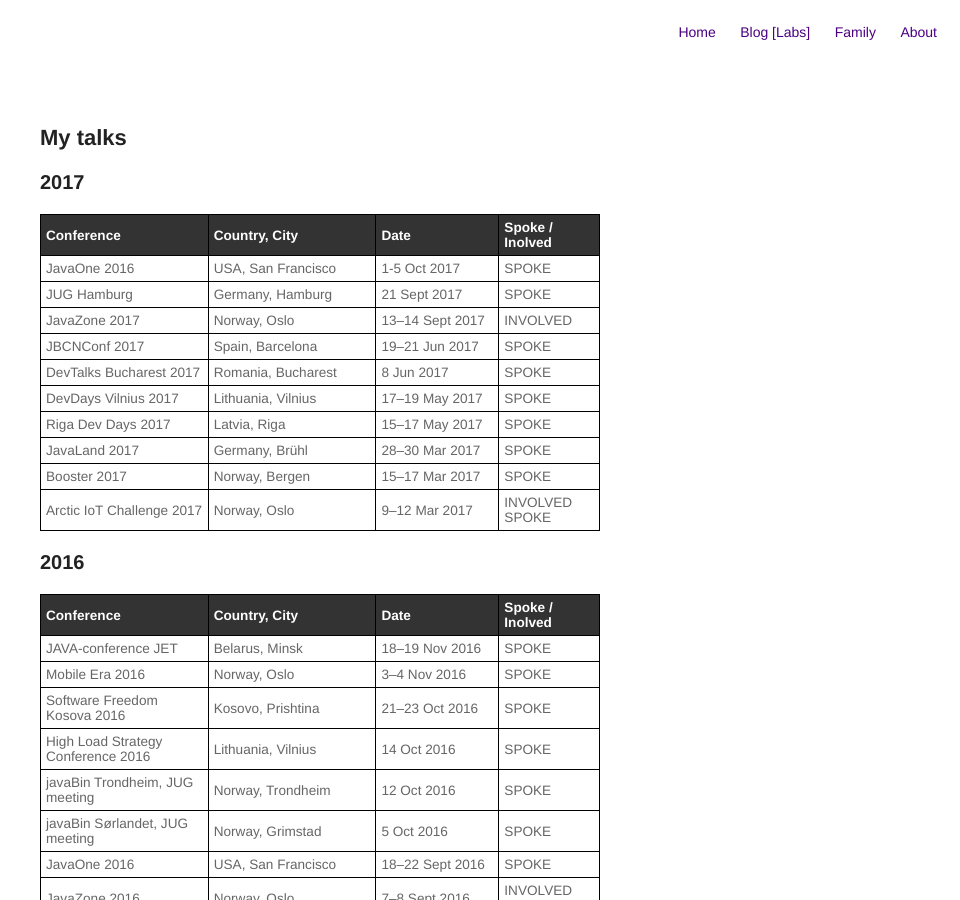
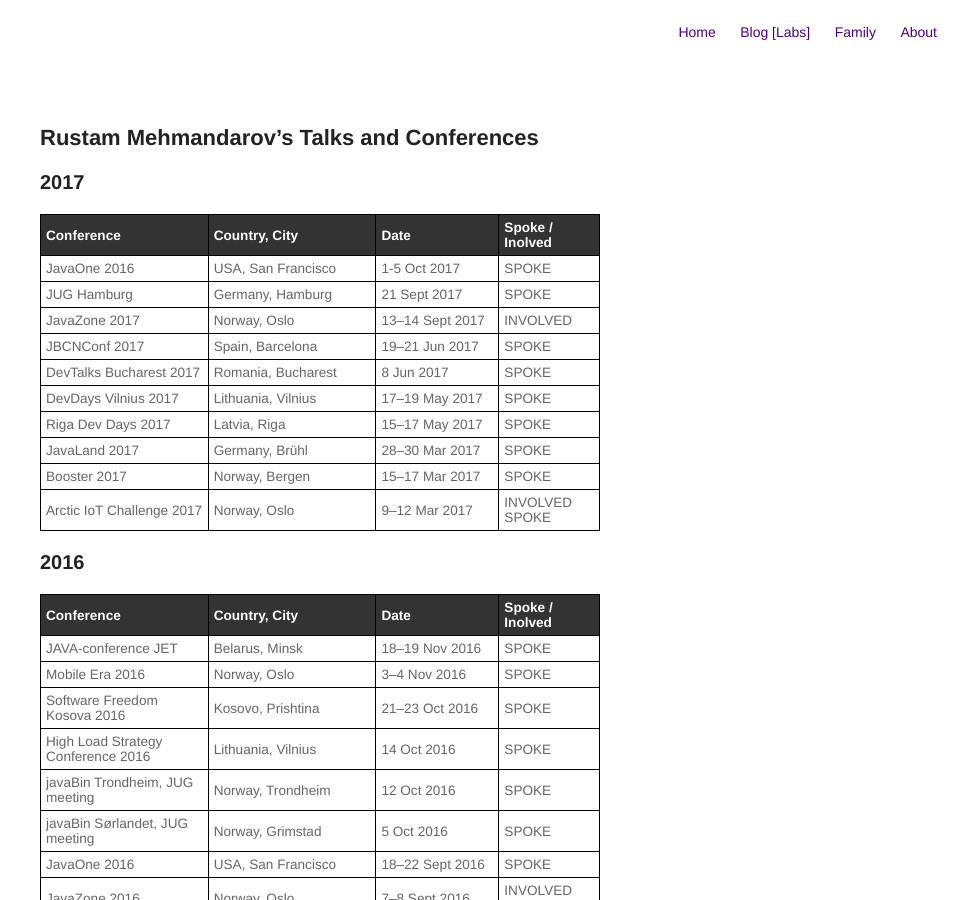
Before and after one commit to mehmandarov/mehmandarov.github.io, a Jekyll site: the page built from talks.md, in a window 1280 px wide and 900 px high. Shown: the whole window, without its empty margins (320-1280 px from the left). Built offline with Jekyll 4.4.1, drawn with Linux system fonts in a browser that asks for light colours.

Commit message:
Minor update to the talks page

```diff
--- a/talks.md
+++ b/talks.md
@@ -3,7 +3,7 @@
 layout: page
 ---
 
-## My talks
+## Rustam Mehmandarov's Talks and Conferences
 
 ### 2017
 
```
